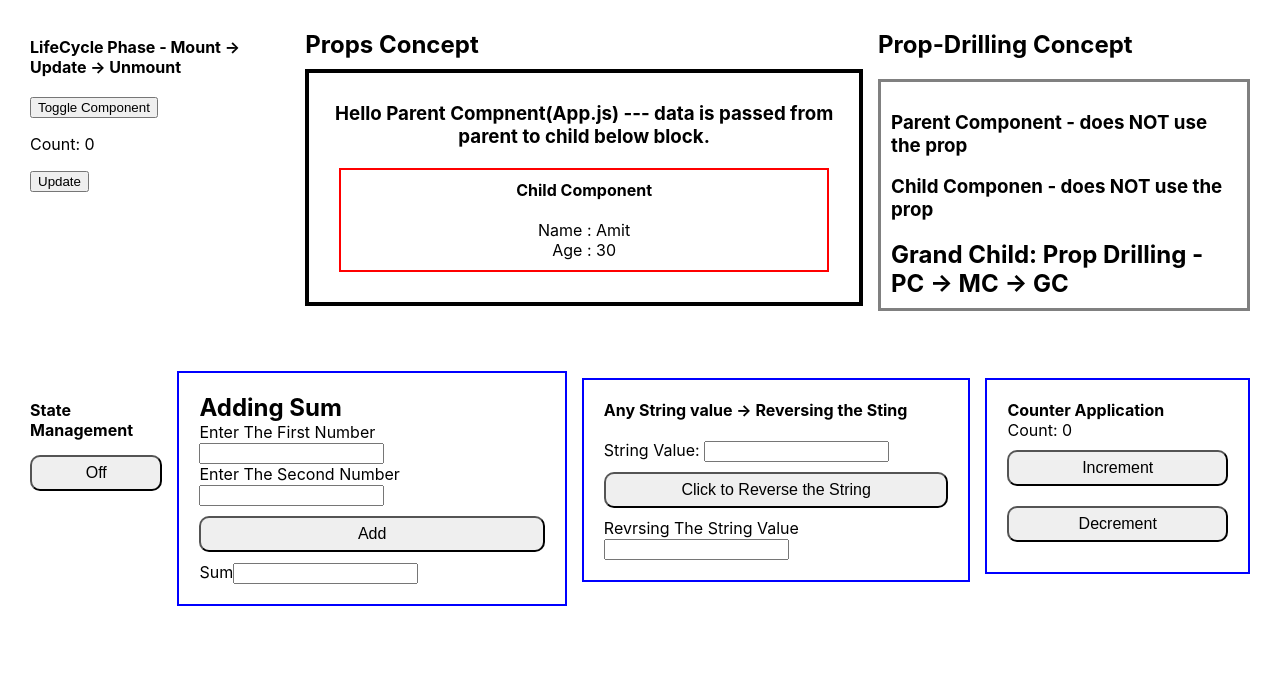
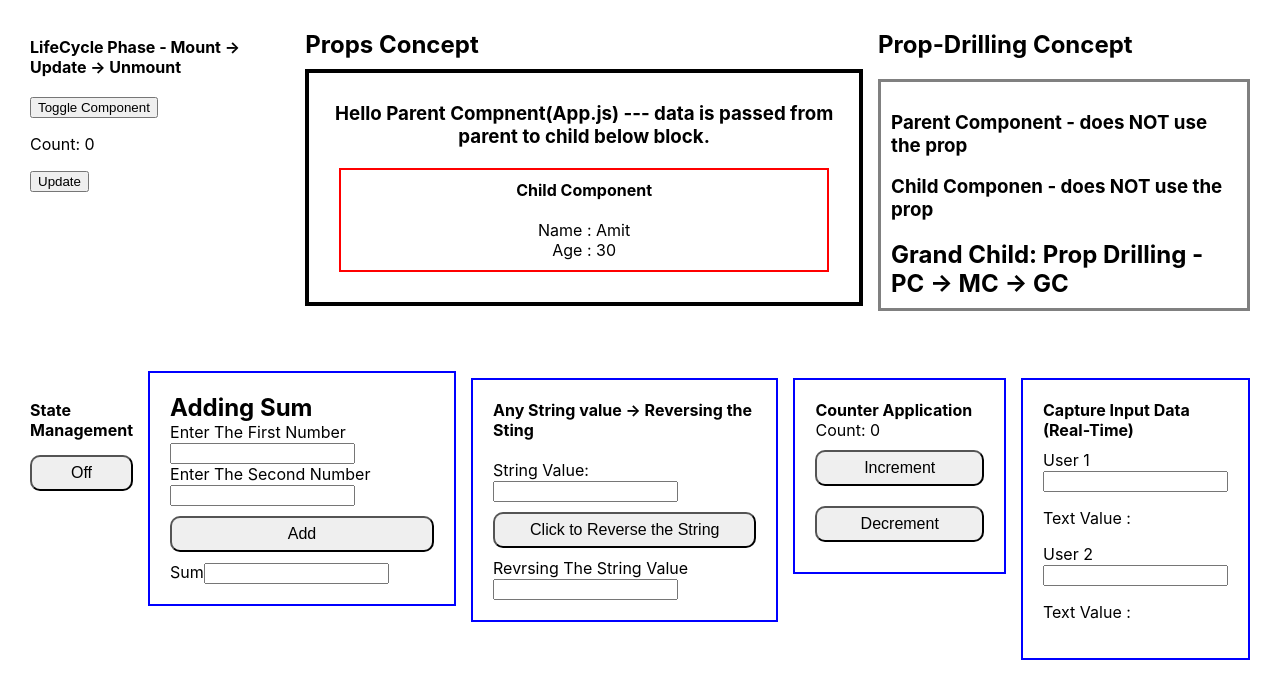
Before and after one commit to mahapatra079/my-app, a React (Create React App) app: page / in a window 1280 px wide. Shown: the top 698 px of the page. Built offline with nearby package versions, Linux system fonts and the light colour scheme.

Commit message:
Capture Input Data (Real-Time)

```diff
--- a/src/App.js
+++ b/src/App.js
@@ -6,6 +6,7 @@ import State from "./State"
 import AddingSum from "./AddingSum";
 import ReversingString from "./ReversingString"
 import CounterApplication from "./CounterApplication";
+import CaptureInputData from "./CaptureInputData";
 
 export default function App() {
   const [show, setShow] = useState(true);
@@ -88,6 +89,7 @@ export default function App() {
            <AddingSum/>
            <ReversingString/>
            <CounterApplication/>
+           <CaptureInputData/>
         </div>
 
 
--- /dev/null
+++ b/src/CaptureInputData.js
@@ -0,0 +1,31 @@
+//  Create a form that captures user input and displays it in real-time as the user types.
+
+import { useState } from "react";
+
+function CaptureInputData() {
+
+    const [user, setUser] = useState("")
+    const [user2,setUser2] = useState("")
+
+    return(
+        <div className="capture-input">
+            <h4>Capture Input Data (Real-Time)</h4>
+            {/* Typing → onChange → setState → re-render → display text */}
+                <form>
+                    <div className="mt-10">
+                        <label>User 1 </label>
+                        <input type="text" className="form-control" onChange={(e) => setUser(e.target.value)} />
+                        <p>Text Value : {user}</p>
+
+                    </div>
+                    <div className="mt-10">
+                        <label>User 2 </label>
+                        <input type="text" className="form-control" onChange={(e)=>setUser2(e.target.value) } />
+                         <p>Text Value : {user2}</p>
+                    </div>
+                </form>
+        </div>
+    )
+}
+
+export default CaptureInputData;
--- a/src/index.css
+++ b/src/index.css
@@ -49,5 +49,5 @@ h2, h4{padding: 0;margin: 0;}
   border-radius: 10px;
   font-size: 16px;
 }
-.adding-sum, .reversing-string, .counter{border: 2px solid blue;padding: 20px;}
+.adding-sum, .reversing-string, .counter, .capture-input{border: 2px solid blue;padding: 20px;}
 .addBtn{margin: 10px 0;}
```
